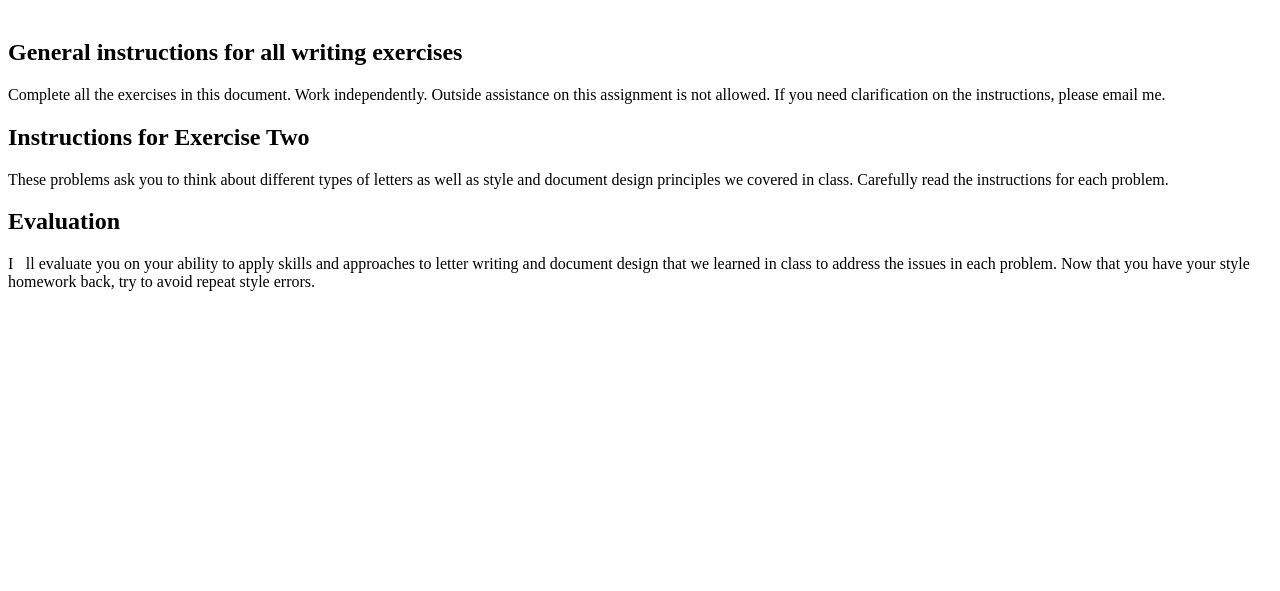
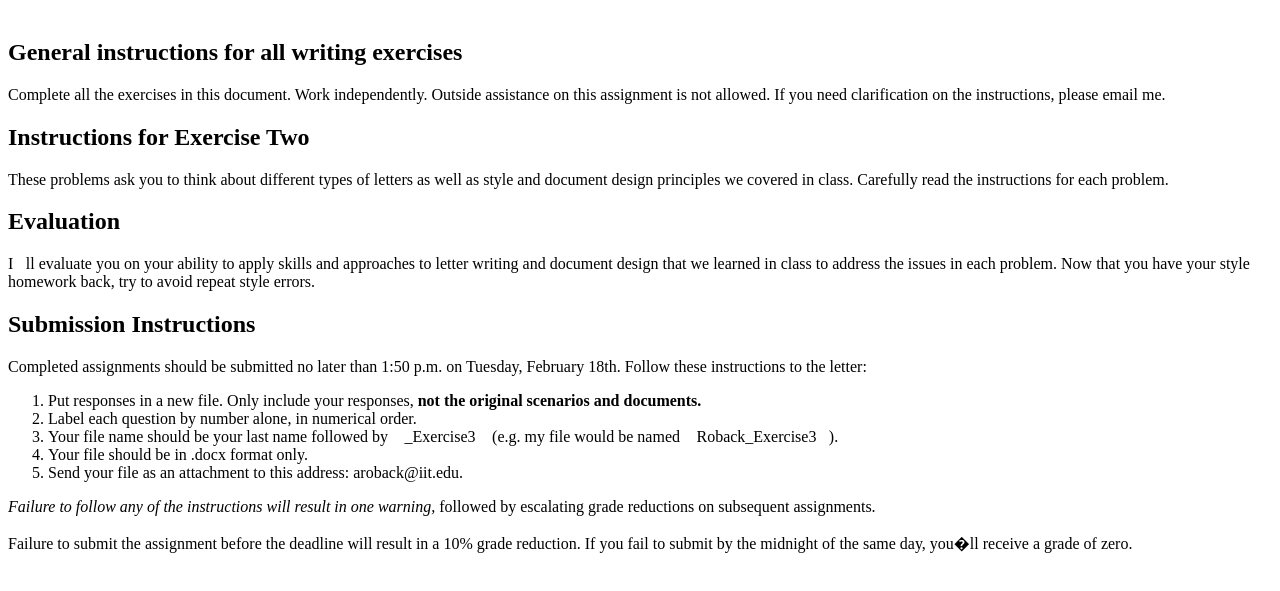
Before and after one commit to gtoledorodriguez/TC_HTML_Exercise, a plain HTML site: page example_website_j20/example_folder/example_text.html in a window 1280 px wide. Shown: the part 79-670 px from the top of the page. Drawn offline with Linux system fonts and the light colour scheme.

Commit message:
Finished rest of html

```diff
--- a/example_website_j20/example_folder/example_text.html
+++ b/example_website_j20/example_folder/example_text.html
@@ -17,6 +17,20 @@
     <h2>Evaluation</h2>
     <p>I&#27;ll evaluate you on your ability to apply skills and approaches to letter writing and document design that we learned in class to address the issues in each problem. Now that you have your style homework back, try to avoid repeat style errors.</p>
 
+    <h2>Submission Instructions</h2>
+    <p>Completed assignments should be submitted no later than 1:50 p.m. on Tuesday, February 18th. Follow these instructions to the letter:</p>
+
+    <ol>
+      <li>Put responses in a new file. Only include your responses, <strong>not the original scenarios and documents.</strong></li>
+      <li>Label each question by number alone, in numerical order.</li>
+      <li>Your file name should be your last name followed by &#22;_Exercise3&#22; (e.g. my file would be named &#22;Roback_Exercise3&#22;).</li>
+      <li>Your file should be in .docx format only.</li>
+      <li>Send your file as an attachment to this address: aroback@iit.edu.</li>
+    </ol>
+
+    <p><em>Failure to follow any of the instructions will result in one warning,</em> followed by escalating grade reductions on subsequent assignments.</p>
+    <p>Failure to submit the assignment before the deadline will result in a 10% grade reduction. If you fail to submit by the midnight of the same day, you�ll receive a grade of zero.</p>
+
   </body>
 </html>
 <!--
@@ -35,19 +49,3 @@ HW 5
 
  Modify special characters to be standard utf-8 characters in the text editor (special characters will screw up your validation).
 -->
-
-
-
-
-
-<!--
-Submission Instructions
-Completed assignments should be submitted no later than 1:50 p.m. on Tuesday, February 18th. Follow these instructions to the letter:
-Put responses in a new file. Only include your responses, not the original scenarios and documents.
-Label each question by number alone, in numerical order.
-Your file name should be your last name followed by �_Exercise3� (e.g. my file would be named �Roback_Exercise3�).
-Your file should be in .docx format only.
-Send your file as an attachment to this address: aroback@iit.edu.
-Failure to follow any of the instructions will result in one warning, followed by escalating grade reductions on subsequent assignments.
-Failure to submit the assignment before the deadline will result in a 10% grade reduction. If you fail to submit by the midnight of the same day, you�ll receive a grade of zero.
--->
```
